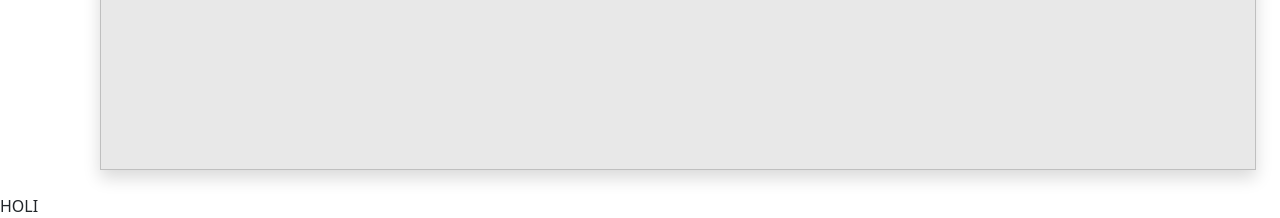
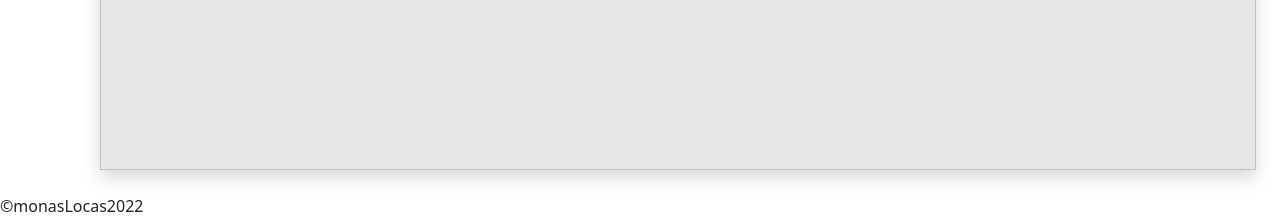
Before and after one commit to Albaric0que/MayDay, a PHP site: page / in a window 1280 px wide. Shown: the part 696-914 px from the top of the page. Run offline with PHP 8.4, Linux system fonts and the light colour scheme; data that the repository does not hold is empty.

Commit message:
footer in progress

```diff
--- a/src/Views/Components/footer.php
+++ b/src/Views/Components/footer.php
@@ -1,3 +1,3 @@
 <footer>
-    <div>HOLI</div>
+    <div>&copy;monasLocas2022</div>
 </footer>
```
